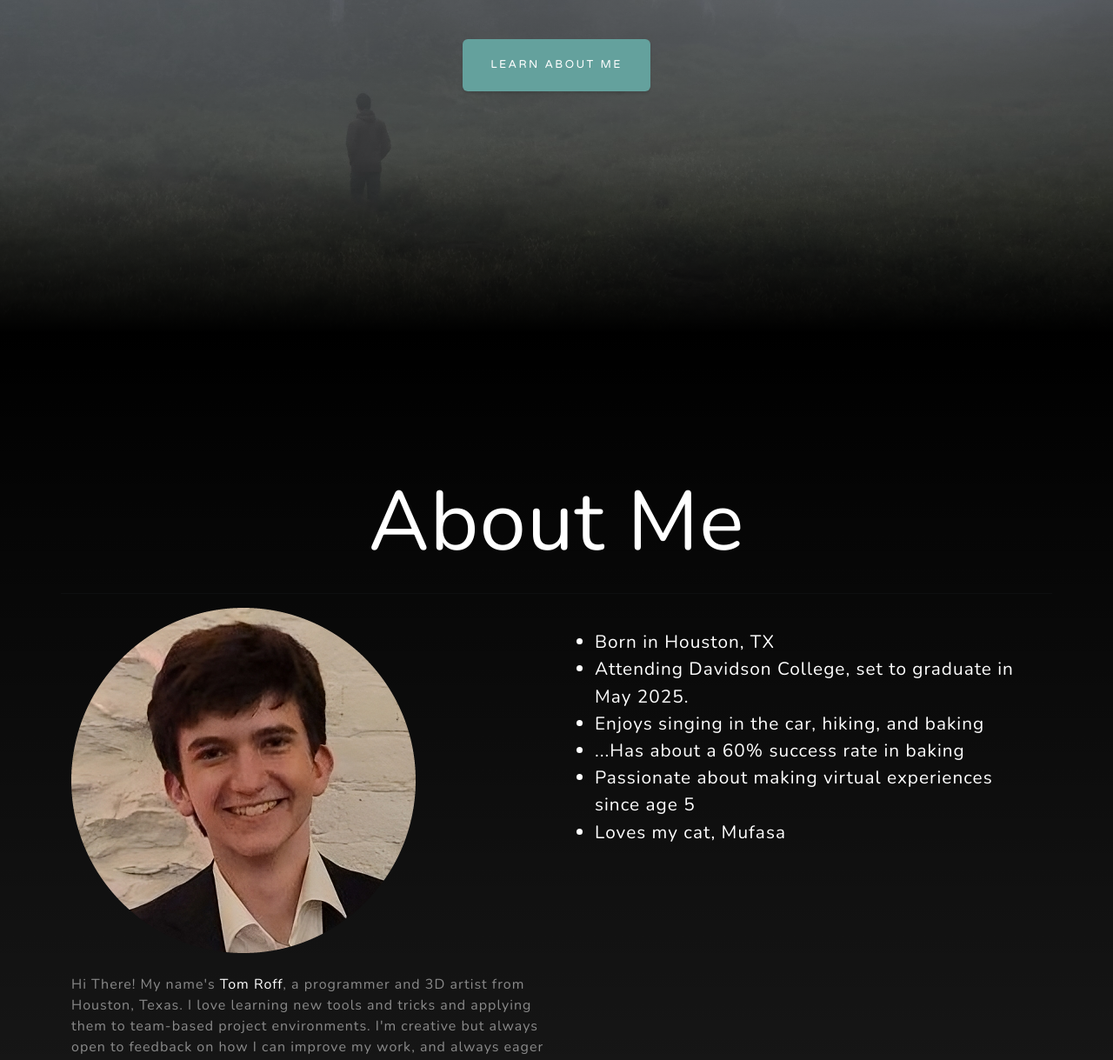
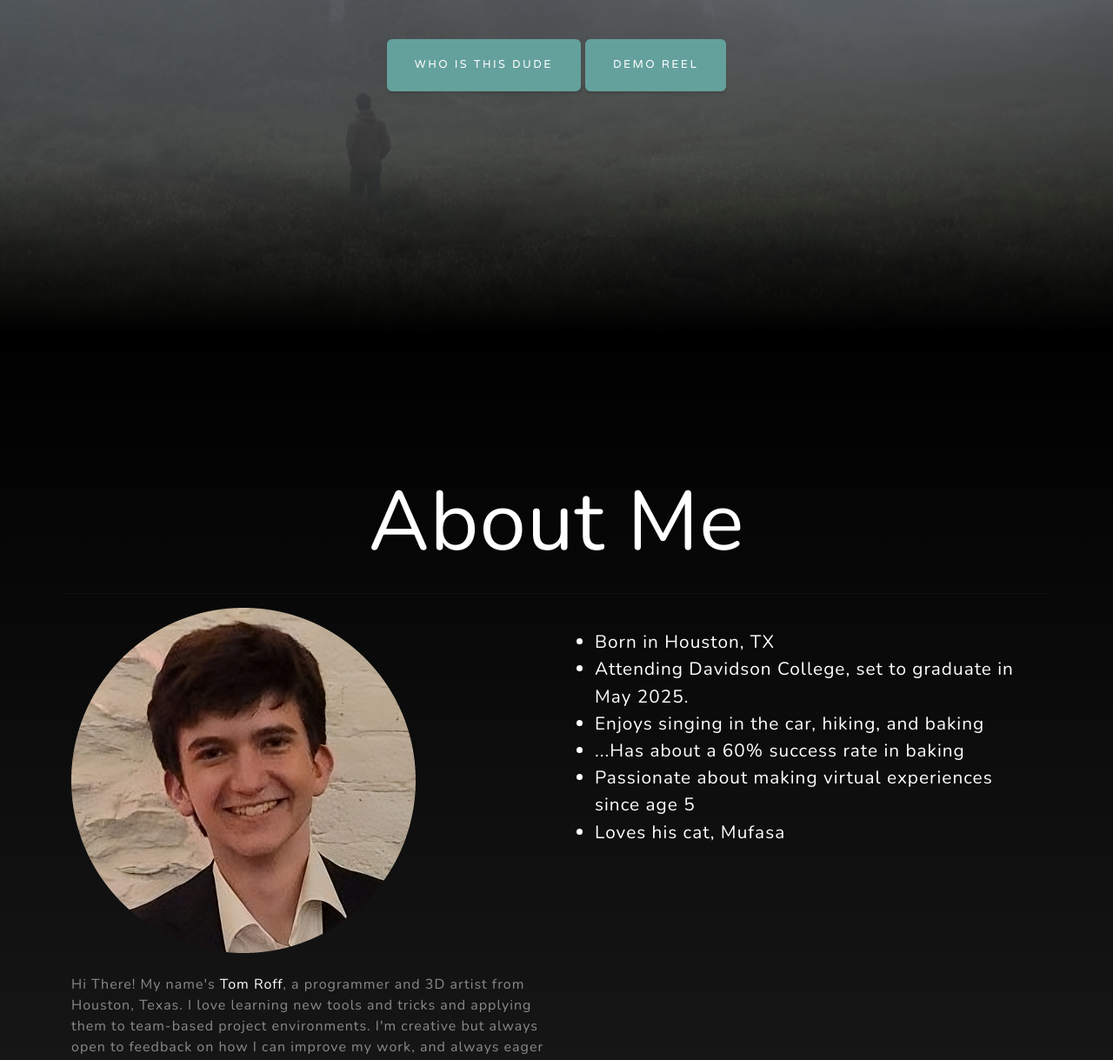
Before and after one commit to tom-roff/tom-roff.github.io, a plain HTML site: page index.html in a window 1280 px wide. Shown: the part 417-1636 px from the top of the page at 87% size. Drawn offline with nearby package versions, Linux system fonts and the light colour scheme.

Commit message:
did some necessary upgrades

```diff
--- a/index.html
+++ b/index.html
@@ -42,7 +42,8 @@
                     <div class="text-center">
                         <h1 class="mx-auto my-0 text-uppercase">Tom Roff</h1>
                         <h2 class="text-white-50 mx-auto mt-2 mb-5">Programmer, 3D Artist, Wanderer (sometimes)</h2>
-                        <a class="btn btn-primary" href="#about">Learn About Me</a>
+                        <a class="btn btn-primary" href="#about">Who is this dude</a>
+                        <a class="btn btn-primary" href="https://youtu.be/4w6EI8KL7TY">Demo Reel</a>
                     </div>
                 </div>
             </div>
@@ -71,10 +72,11 @@
                     <li>Enjoys singing in the car, hiking, and baking</li>
                     <li>...Has about a 60% success rate in baking</li>
                     <li>Passionate about making virtual experiences since age 5</li>
-                    <li>Loves my cat, Mufasa</li>
+                    <li>Loves his cat, Mufasa</li>
                 </ul>
             </div>
         </div>
+
         <!-- Full-Width Image -->
         <div class="row mt-4">
             <div class="col">
@@ -283,7 +285,7 @@
                 <div class="row gx-4 gx-lg-5">
                     <div class="col-md-10 col-lg-8 mx-auto text-center">
                         <i class="far fa-paper-plane fa-2x mb-2 text-white"></i>
-                        <h2 class="text-white mb-5">Interested in Chatting? I can be reached in the following ways!</h2>
+                        <h2 class="text-white mb-5">Interested in Chatting? I can be reached in the following ways:</h2>
                     </div>
                 </div>
             </div>
```
